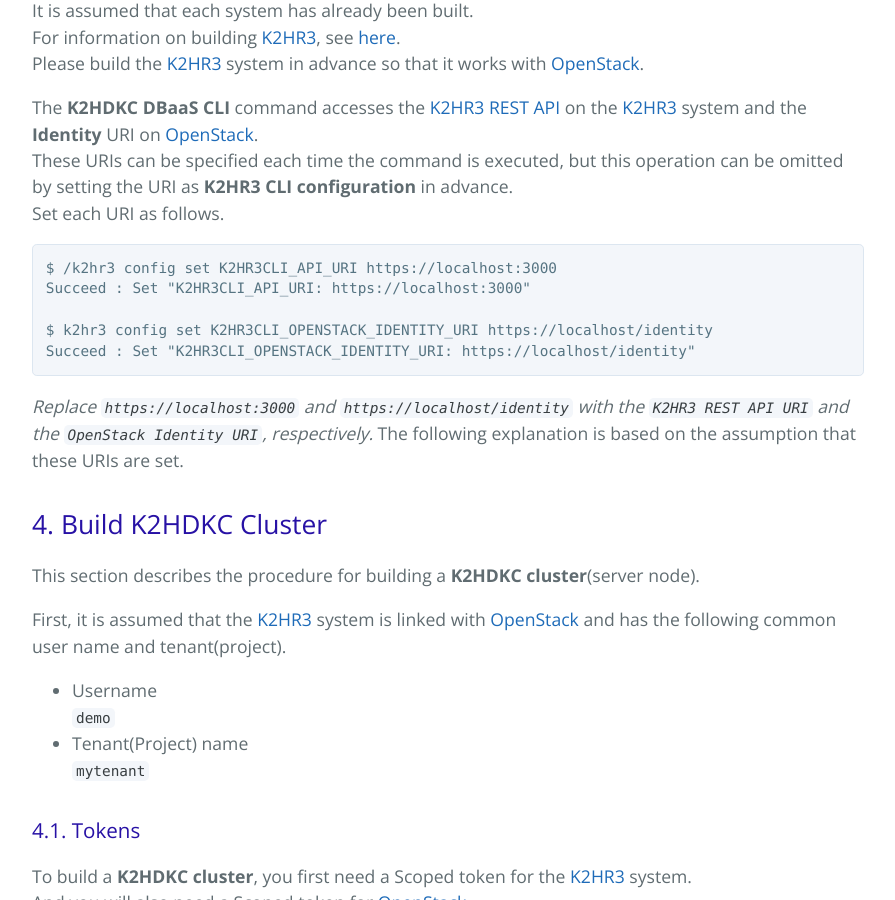
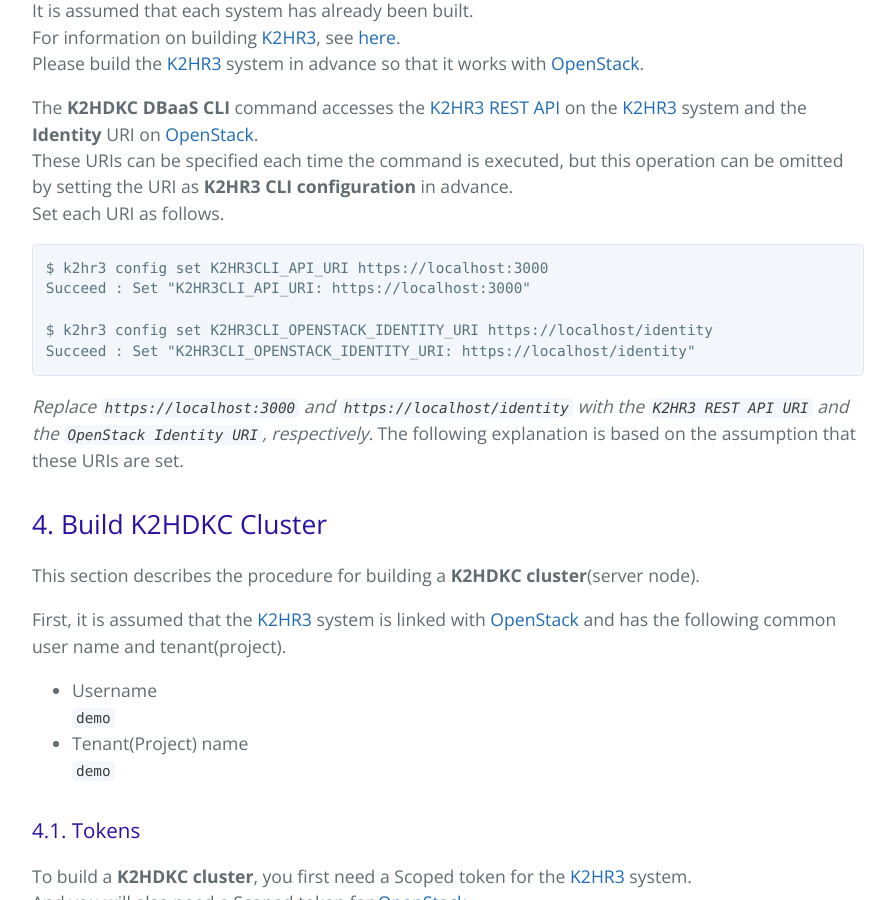
Before and after one commit to yahoojapan/k2hdkc_dbaas, a Jekyll site: the page built from usage_cli.md, in a window 1280 px wide and 900 px high, scrolled down 2540 px. Shown: the whole window, without its empty margins (192-1087 px from the left). Built offline with Jekyll 4.4.1, drawn with Linux system fonts in a browser that asks for light colours.

Commit message:
Fixes the wrong command args

````diff
--- a/usage_cli.md
+++ b/usage_cli.md
@@ -104,7 +104,7 @@
 These URIs can be specified each time the command is executed, but this operation can be omitted by setting the URI as **K2HR3 CLI configuration** in advance.
 Set each URI as follows.
 ```
-$ /k2hr3 config set K2HR3CLI_API_URI https://localhost:3000
+$ k2hr3 config set K2HR3CLI_API_URI https://localhost:3000
 Succeed : Set "K2HR3CLI_API_URI: https://localhost:3000"
 
 $ k2hr3 config set K2HR3CLI_OPENSTACK_IDENTITY_URI https://localhost/identity
@@ -120,7 +120,7 @@
 - Username
 `demo`
 - Tenant(Project) name
-`mytenant`
+`demo`
 
 ### 4.1. Tokens
 To build a **K2HDKC cluster**, you first need a Scoped token for the [K2HR3](https://k2hr3.antpick.ax/) system.
````
Also changed, not shown: usage_clija.md (+2 -2 lines).
